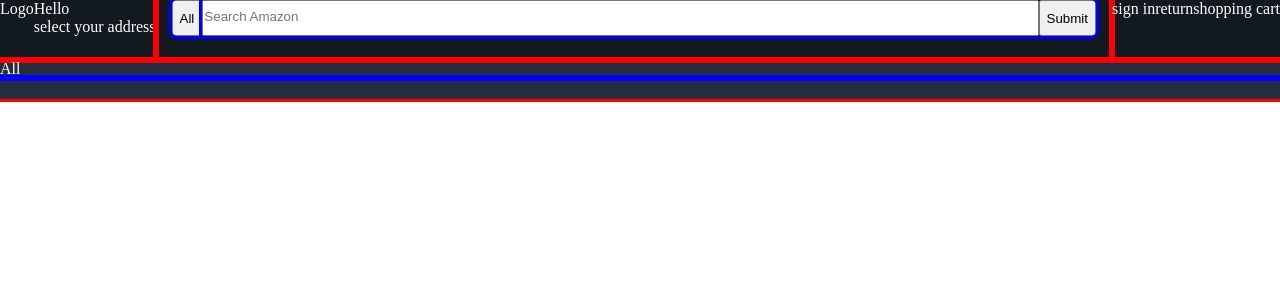
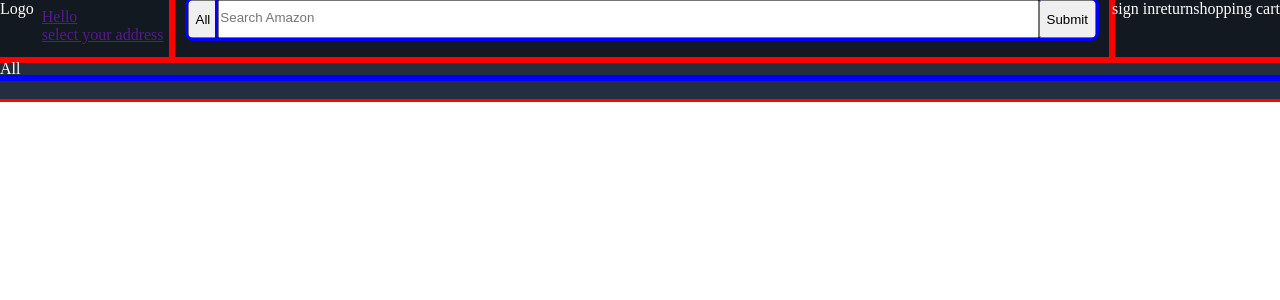
Before and after one commit to Mount-Blanc/AmazonClone, a React (Vite) app in the folder AmazonClone/: page / in a window 1280 px wide. Shown: the top 300 px of the page. Built offline with nearby package versions, Linux system fonts and the light colour scheme.

Commit message:
added css on hover to hello block

```diff
--- a/AmazonClone/src/App.css
+++ b/AmazonClone/src/App.css
@@ -16,6 +16,10 @@ height:60px
 
 .location-slot {
   width:auto;
+  margin: .5rem;
+}
+.location-slot:hover {
+  outline: 1.5px solid white;
 }
 .nav-middle {
   width: auto;
@@ -54,6 +58,8 @@ form {
   display: flex;
   width: 100%;
   padding: 7px 10px 10px 0;
+
+  height:38px
 }
 
 .hello-block {
--- a/AmazonClone/src/App.jsx
+++ b/AmazonClone/src/App.jsx
@@ -11,7 +11,7 @@ function App() {
       <div class="nav-left">
       <a>Logo</a>
       <div className='location-slot'>
-        <a>
+        <a href='' className='nav-a'>
           <div className='hello-block'>
             <span>Hello</span>
             <span>select your address</span>
```
